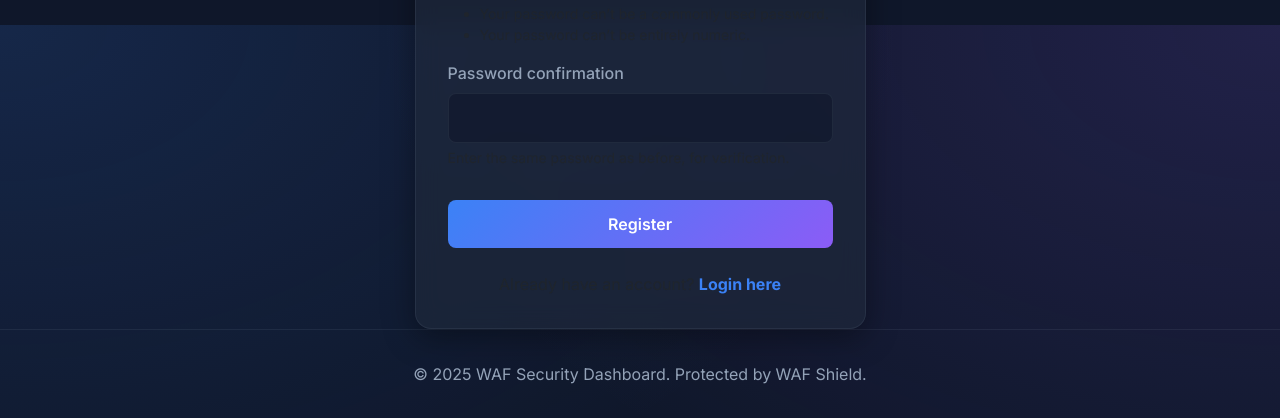
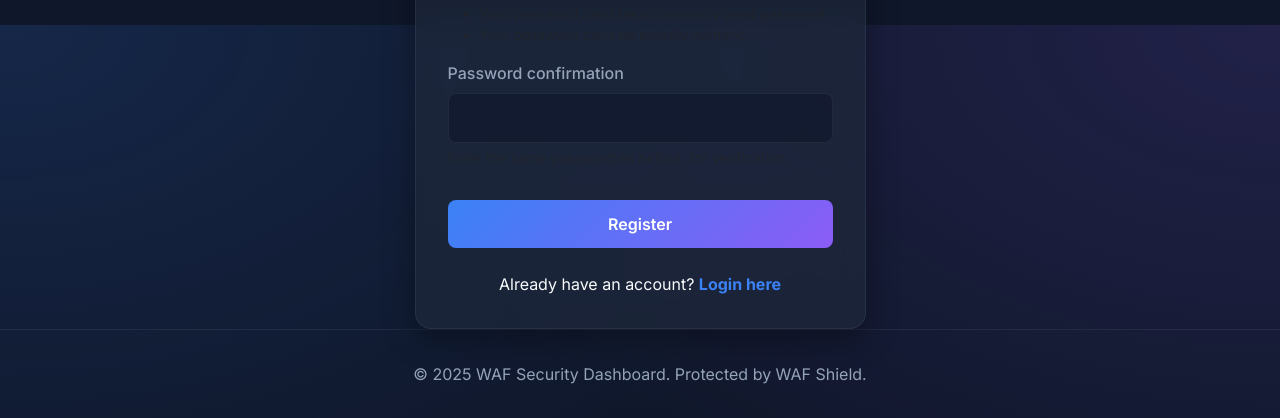
Before and after one commit to safvan041/WAF, a Django app: page /register/ in a window 1280 px wide. Shown: the part 775-1193 px from the top of the page. Run offline with Django 5.2, Linux system fonts and the light colour scheme; data comes from the database, SQL or seed files in the repository.

Commit message:
color fix on register page

```diff
--- a/waf_project/waf_project/waf_core/templates/waf_core/register.html
+++ b/waf_project/waf_project/waf_core/templates/waf_core/register.html
@@ -23,8 +23,8 @@
             </form>
 
             <div class="text-center mt-4">
-                <p class="mb-0 text-muted">Already have an account? <a href="{% url 'login' %}" class="fw-bold">Login
-                        here</a></p>
+                <p class="mb-0" style="color: var(--text-main);">Already have an account? <a href="{% url 'login' %}"
+                        class="fw-bold">Login here</a></p>
             </div>
         </div>
     </div>
```
